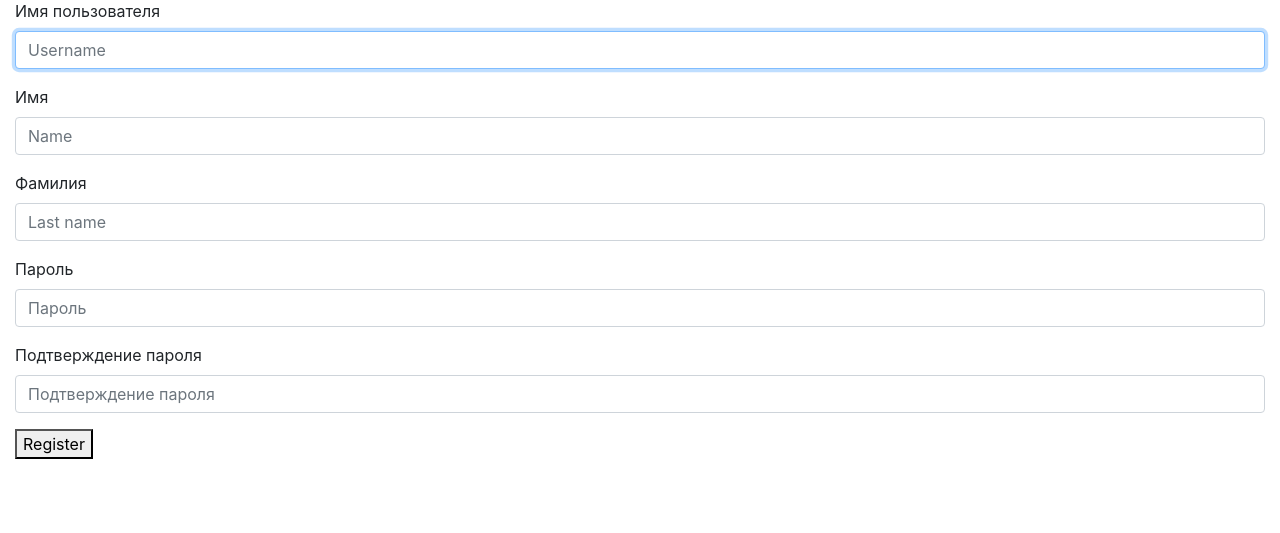
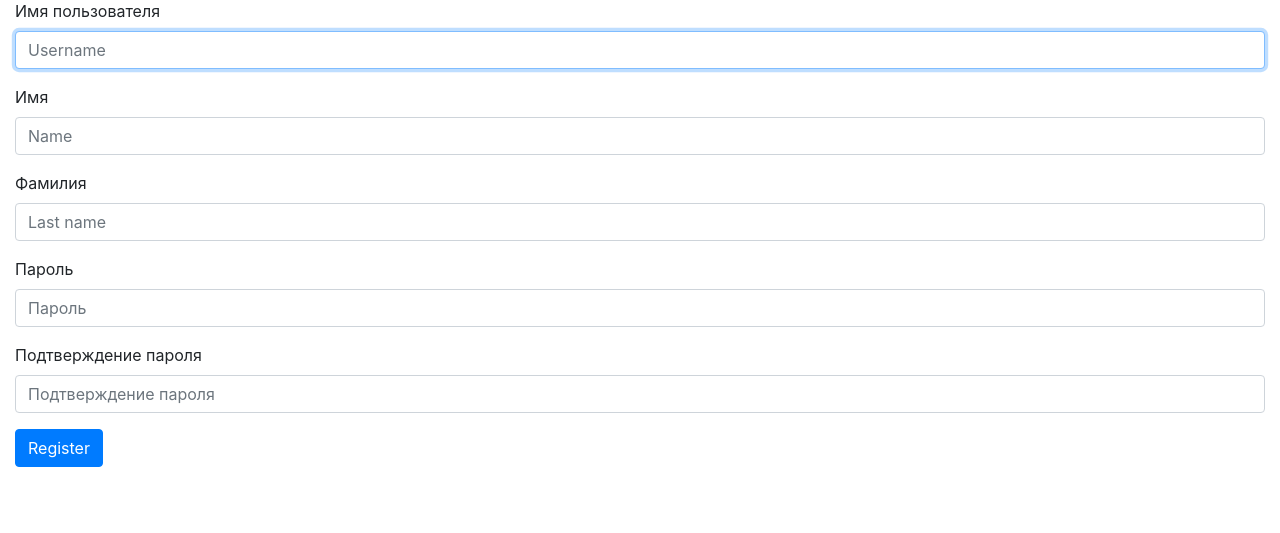
Before and after one commit to LilDrugHill/python-project-52, a Django app: page /users/create/ in a window 1280 px wide. Shown: the part 129-662 px from the top of the page. Run offline with Django 4.2, Linux system fonts and the light colour scheme; some libraries are stand-ins or nearby versions.

Commit message:
button to input in forms

```diff
--- a/task_manager/templates/task_manager/SignInPage.html
+++ b/task_manager/templates/task_manager/SignInPage.html
@@ -10,8 +10,7 @@
 {% for f in form %}
 <p><label class="form-label">{{f.label}}</label>{{ f }}</p>
 {% endfor %}
-
-    <button type="submit">{% trans "Log in" %}</button>
+    <input class="btn btn-primary" type="submit" value='{% trans "Log in" %}'>
 </form>
 
 {% endblock %}
--- a/task_manager/templates/task_manager/SignUpPage.html
+++ b/task_manager/templates/task_manager/SignUpPage.html
@@ -11,7 +11,7 @@
 <div class="form-error">{{ f.errors }}</div>
 {% endfor %}
 
-    <button type="submit">{% trans "Register" %}</button>
+    <input class="btn btn-primary" type="submit" value='{% trans "Register" %}'>
 </form>
 
 {% endblock %}
```
